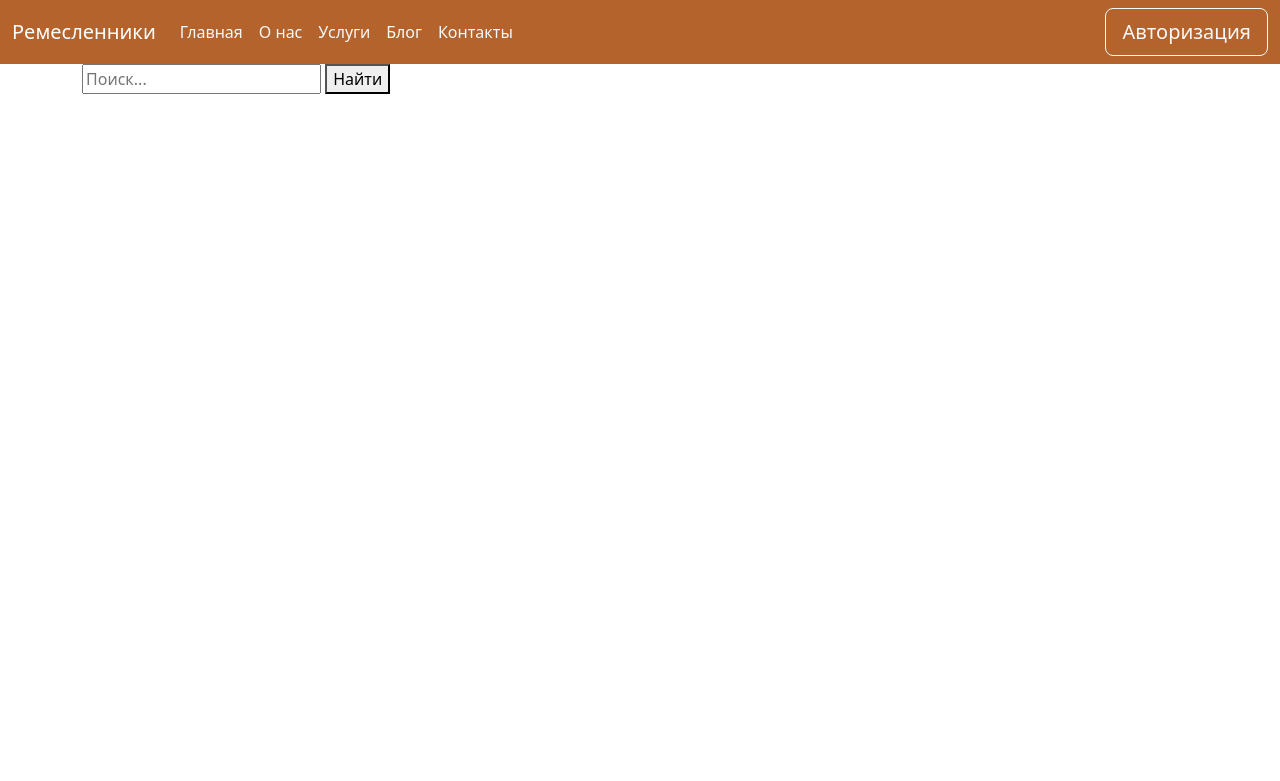
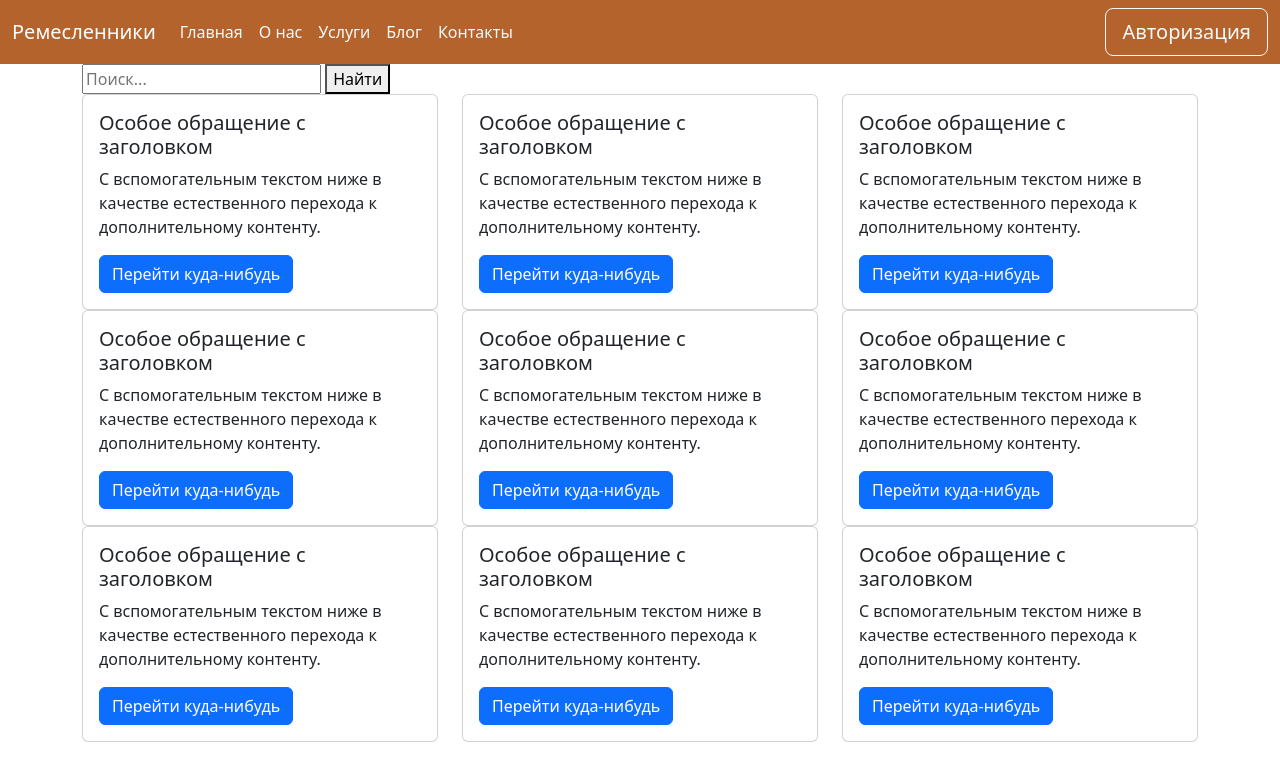
Before and after one commit to Internship-Spectre/remesliniki_project, a Django app: page / in a window 1280 px wide. Shown: the top 781 px of the page. Run offline with Django 4.2, Linux system fonts and the light colour scheme.

Commit message:
Добавил карточки товаров

```diff
--- a/app/templates/home/index.html
+++ b/app/templates/home/index.html
@@ -12,4 +12,93 @@
     <button type="submit" id="search-button">Найти</button>
   </form>
 </div>
+<div class="row">
+  <div class="col-sm">
+    <div class="card">
+      <div class="card-body">
+        <h5 class="card-title">Особое обращение с заголовком</h5>
+        <p class="card-text">С вспомогательным текстом ниже в качестве естественного перехода к дополнительному контенту.</p>
+        <a href="#" class="btn btn-primary">Перейти куда-нибудь</a>
+      </div>
+    </div>
+  </div>
+  <div class="col-sm">
+    <div class="card">
+      <div class="card-body">
+        <h5 class="card-title">Особое обращение с заголовком</h5>
+        <p class="card-text">С вспомогательным текстом ниже в качестве естественного перехода к дополнительному контенту.</p>
+        <a href="#" class="btn btn-primary">Перейти куда-нибудь</a>
+      </div>
+    </div>
+  </div>
+  <div class="col-sm">
+    <div class="card">
+      <div class="card-body">
+        <h5 class="card-title">Особое обращение с заголовком</h5>
+        <p class="card-text">С вспомогательным текстом ниже в качестве естественного перехода к дополнительному контенту.</p>
+        <a href="#" class="btn btn-primary">Перейти куда-нибудь</a>
+      </div>
+    </div>
+  </div>
+</div>
+<div class="w-100"></div>
+<div class="row">
+  <div class="col-sm">
+    <div class="card">
+      <div class="card-body">
+        <h5 class="card-title">Особое обращение с заголовком</h5>
+        <p class="card-text">С вспомогательным текстом ниже в качестве естественного перехода к дополнительному контенту.</p>
+        <a href="#" class="btn btn-primary">Перейти куда-нибудь</a>
+      </div>
+    </div>
+  </div>
+  <div class="col-sm">
+    <div class="card">
+      <div class="card-body">
+        <h5 class="card-title">Особое обращение с заголовком</h5>
+        <p class="card-text">С вспомогательным текстом ниже в качестве естественного перехода к дополнительному контенту.</p>
+        <a href="#" class="btn btn-primary">Перейти куда-нибудь</a>
+      </div>
+    </div>
+  </div>
+  <div class="col-sm">
+    <div class="card">
+      <div class="card-body">
+        <h5 class="card-title">Особое обращение с заголовком</h5>
+        <p class="card-text">С вспомогательным текстом ниже в качестве естественного перехода к дополнительному контенту.</p>
+        <a href="#" class="btn btn-primary">Перейти куда-нибудь</a>
+      </div>
+    </div>
+  </div>
+</div>
+<div class="w-100"></div>
+<div class="row">
+  <div class="col-sm">
+    <div class="card">
+      <div class="card-body">
+        <h5 class="card-title">Особое обращение с заголовком</h5>
+        <p class="card-text">С вспомогательным текстом ниже в качестве естественного перехода к дополнительному контенту.</p>
+        <a href="#" class="btn btn-primary">Перейти куда-нибудь</a>
+      </div>
+    </div>
+  </div>
+  <div class="col-sm">
+    <div class="card">
+      <div class="card-body">
+        <h5 class="card-title">Особое обращение с заголовком</h5>
+        <p class="card-text">С вспомогательным текстом ниже в качестве естественного перехода к дополнительному контенту.</p>
+        <a href="#" class="btn btn-primary">Перейти куда-нибудь</a>
+      </div>
+    </div>
+  </div>
+  <div class="col-sm">
+    <div class="card">
+      <div class="card-body">
+        <h5 class="card-title">Особое обращение с заголовком</h5>
+        <p class="card-text">С вспомогательным текстом ниже в качестве естественного перехода к дополнительному контенту.</p>
+        <a href="#" class="btn btn-primary">Перейти куда-нибудь</a>
+      </div>
+    </div>
+  </div>
+</div>
 {% endblock %}
```
